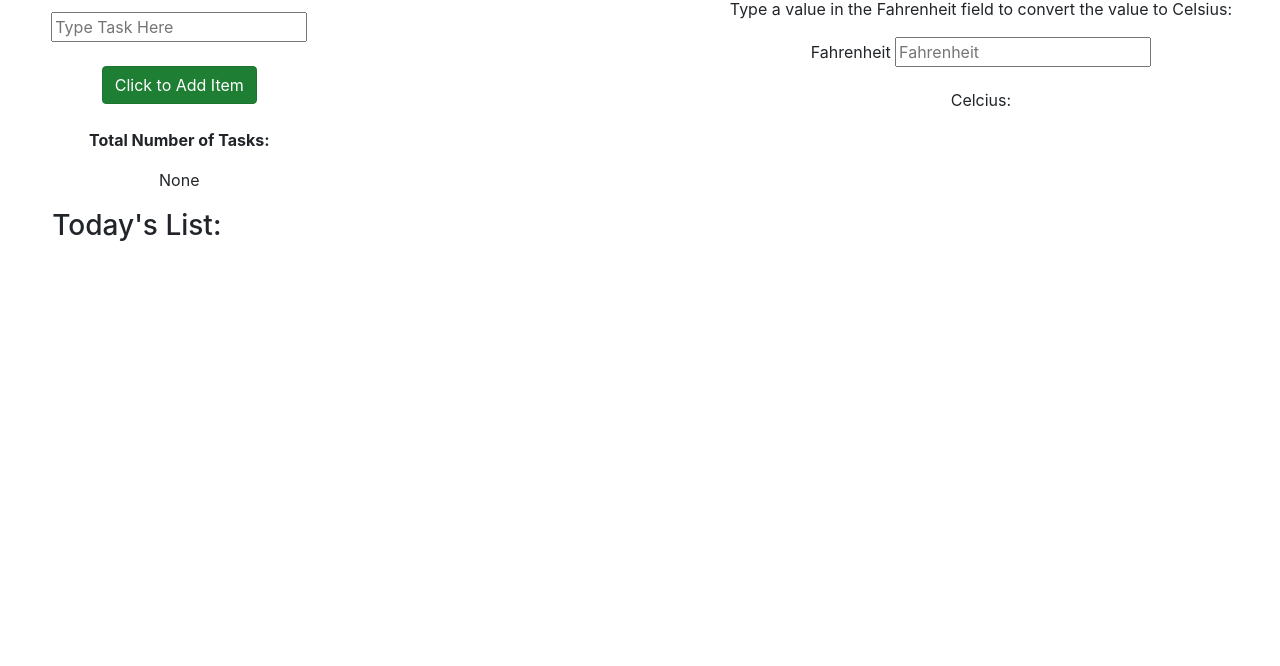
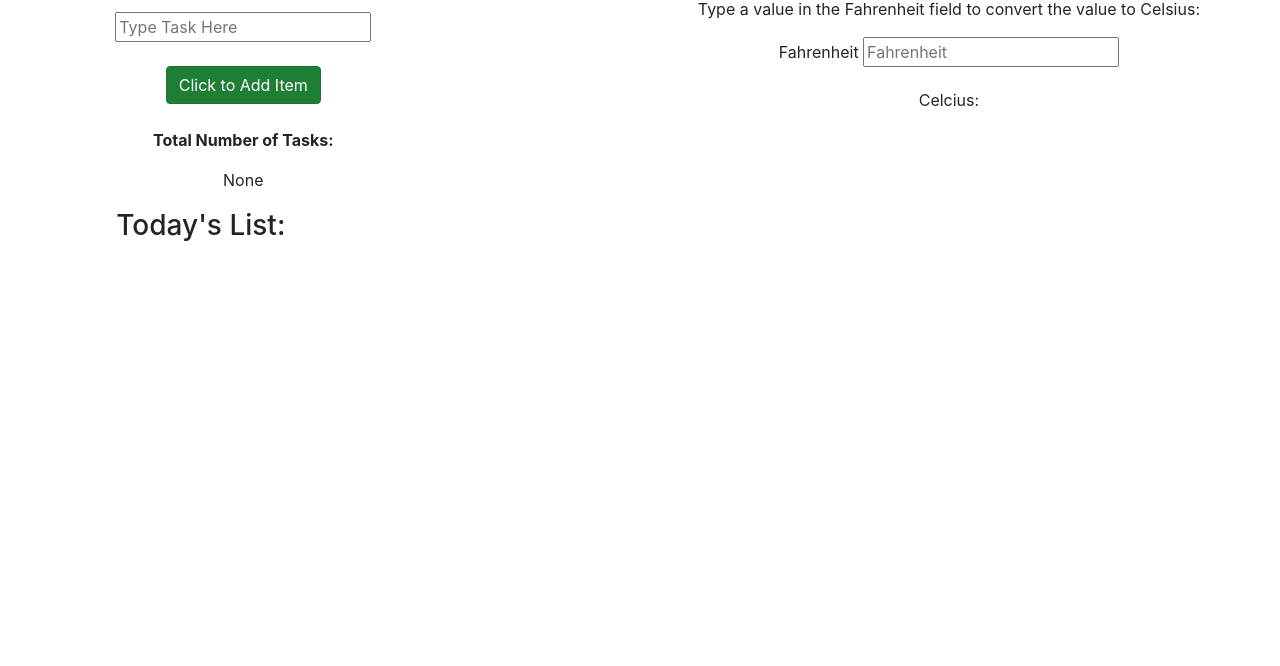
Before and after one commit to justinherfel/code-louisville-js-task-app, a plain HTML site: page index.html in a window 1280 px wide. Shown: the part 134-800 px from the top of the page. Drawn offline with nearby package versions, Linux system fonts and the light colour scheme.

Commit message:
small changes to CSS

```diff
--- a/css/styles.css
+++ b/css/styles.css
@@ -4,19 +4,19 @@
     margin-top: 25px;
 }
 
-.style{
+.style {
     display: flex;
     flex-direction: column;
     justify-content: center;
 }
 
-.temp-container{
+.temp-container {
     display: flex;
     flex-direction: column;
     justify-content: center;
 }
 
-.form{
+.form {
     margin: auto;
     max-width: 400px;
     text-align: center;
@@ -54,13 +54,13 @@ td {
 
 /* For large screens, the nav bar goes to the top row of the page, pushing the nav buttons on the right JCPhoto on the left,
    using space-between command */
-   @media (min-width: 900px) {
+   @media (min-width: 1000px) {
     .style{
         display: flex;
         flex-direction: column;
         float: left;
         justify-content: center;
-        margin-left: 3rem;
+        margin-left: 7rem;
     }
 
     .temp-container{
@@ -68,7 +68,7 @@ td {
         flex-direction: column;
         float: right;
         justify-content: center;
-        margin-right: 3rem;
+        margin-right: 5rem;
     }
 
 }
```
